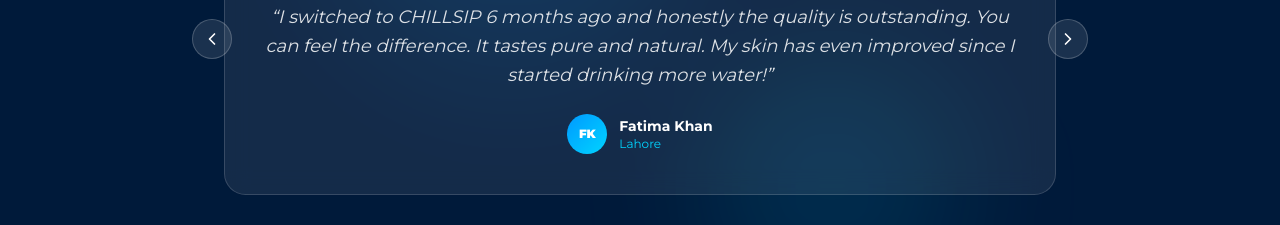
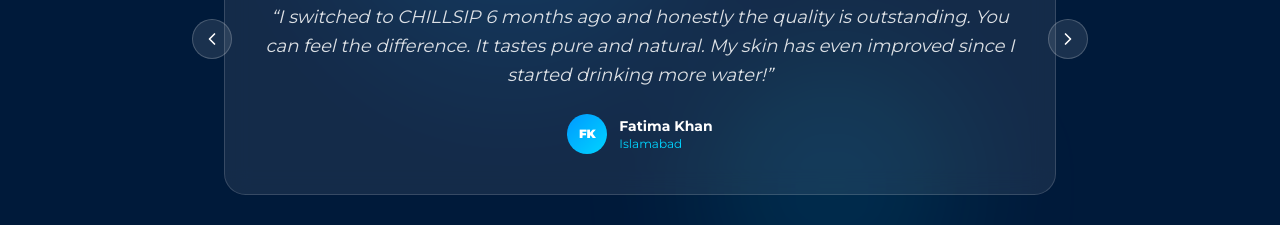
Before and after one commit to rahibkhan44/chillsip-water, a Next.js app: page / in a window 1280 px wide. Shown: the part 6240-6465 px from the top of the page. Built offline with nearby package versions, Linux system fonts and the light colour scheme.

Commit message:
content: update testimonial cities (Karachi->Peshawar, Lahore->Islamabad)

```diff
--- a/src/components/TestimonialsSection.tsx
+++ b/src/components/TestimonialsSection.tsx
@@ -15,7 +15,7 @@
   },
   {
     name: "Fatima Khan",
-    city: "Lahore",
+    city: "Islamabad",
     rating: 5,
     text: "I switched to CHILLSIP 6 months ago and honestly the quality is outstanding. You can feel the difference. It tastes pure and natural. My skin has even improved since I started drinking more water!",
     avatar: "FK",
@@ -23,7 +23,7 @@
   },
   {
     name: "Usman Tariq",
-    city: "Islamabad",
+    city: "Hayatabad",
     rating: 5,
     text: "As a fitness trainer I am very particular about hydration. CHILLSIP has the perfect mineral balance for before and after workouts. The fact that it is from Peshawar and supports local communities makes me love it even more.",
     avatar: "UT",
@@ -31,7 +31,7 @@
   },
   {
     name: "Zainab Malik",
-    city: "Karachi",
+    city: "Peshawar",
     rating: 5,
     text: "Ordered CHILLSIP through their website and the customer service was amazing. Water arrived quickly and the taste is incredible, so clean and refreshing. Will definitely order again!",
     avatar: "ZM",
```
